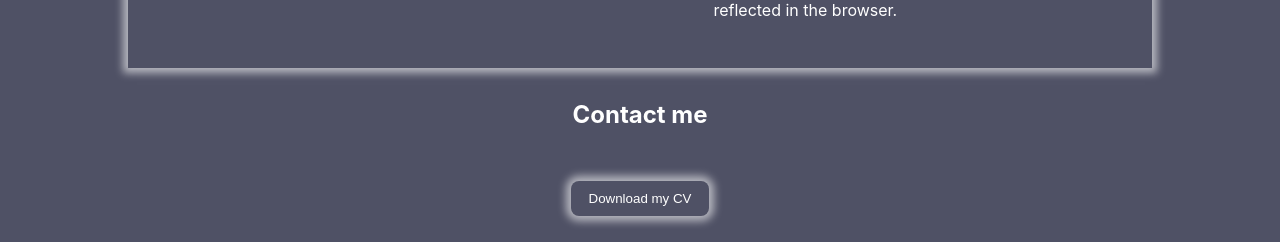
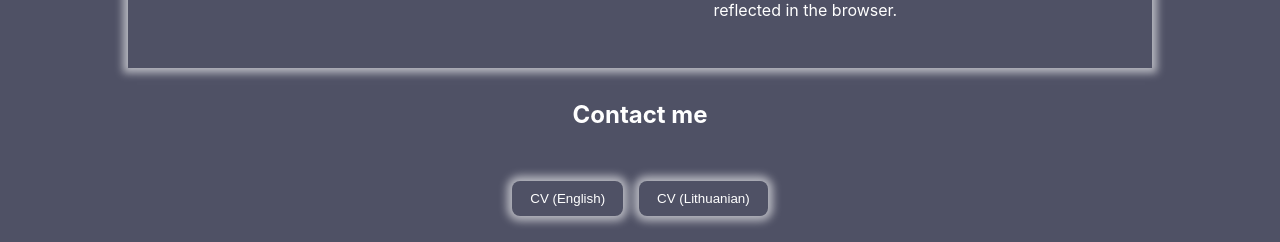
Before and after one commit to Chrisgth/portfolio, a React app: page / in a window 1280 px wide. Shown: the part 2390-2632 px from the top of the page. Built offline with nearby package versions, Linux system fonts and the light colour scheme; some packages are replaced by stand-ins of ours.

Commit message:
add cv's

```diff
--- a/src/components/Contact.js
+++ b/src/components/Contact.js
@@ -30,7 +30,28 @@ function Contact() {
   return (
     <div className="contact" id="contact">
       <h2>Contact me</h2>
-      <button id="cv">Download my CV</button>
+      <div className="cv">
+        <button
+          id="cv"
+          onClick={() =>
+            window.open(
+              process.env.PUBLIC_URL + "/Kristupas_Jusas_CV_english.pdf"
+            )
+          }
+        >
+          CV (English)
+        </button>
+        <button
+          id="cv"
+          onClick={() =>
+            window.open(
+              process.env.PUBLIC_URL + "/Kristupas_Jusas_CV_lietuviu.pdf"
+            )
+          }
+        >
+          CV (Lithuanian)
+        </button>
+      </div>
       <div className="contactLinks">
         <img
           src={LinkedIn}
--- a/src/styles/index.css
+++ b/src/styles/index.css
@@ -258,6 +258,10 @@ textarea {
 .skills {
   padding: 2rem 1rem 0 1rem;
 }
+.cv {
+  display: flex;
+  gap: 1rem;
+}
 
 @keyframes scale-in-center {
   0% {
@@ -320,6 +324,9 @@ textarea {
   #title {
     font-size: 24px;
   }
+  .cv {
+    flex-direction: column;
+  }
 }
 
 @media (max-width: 370px) {
```
Also changed, not shown: 2 other files.
